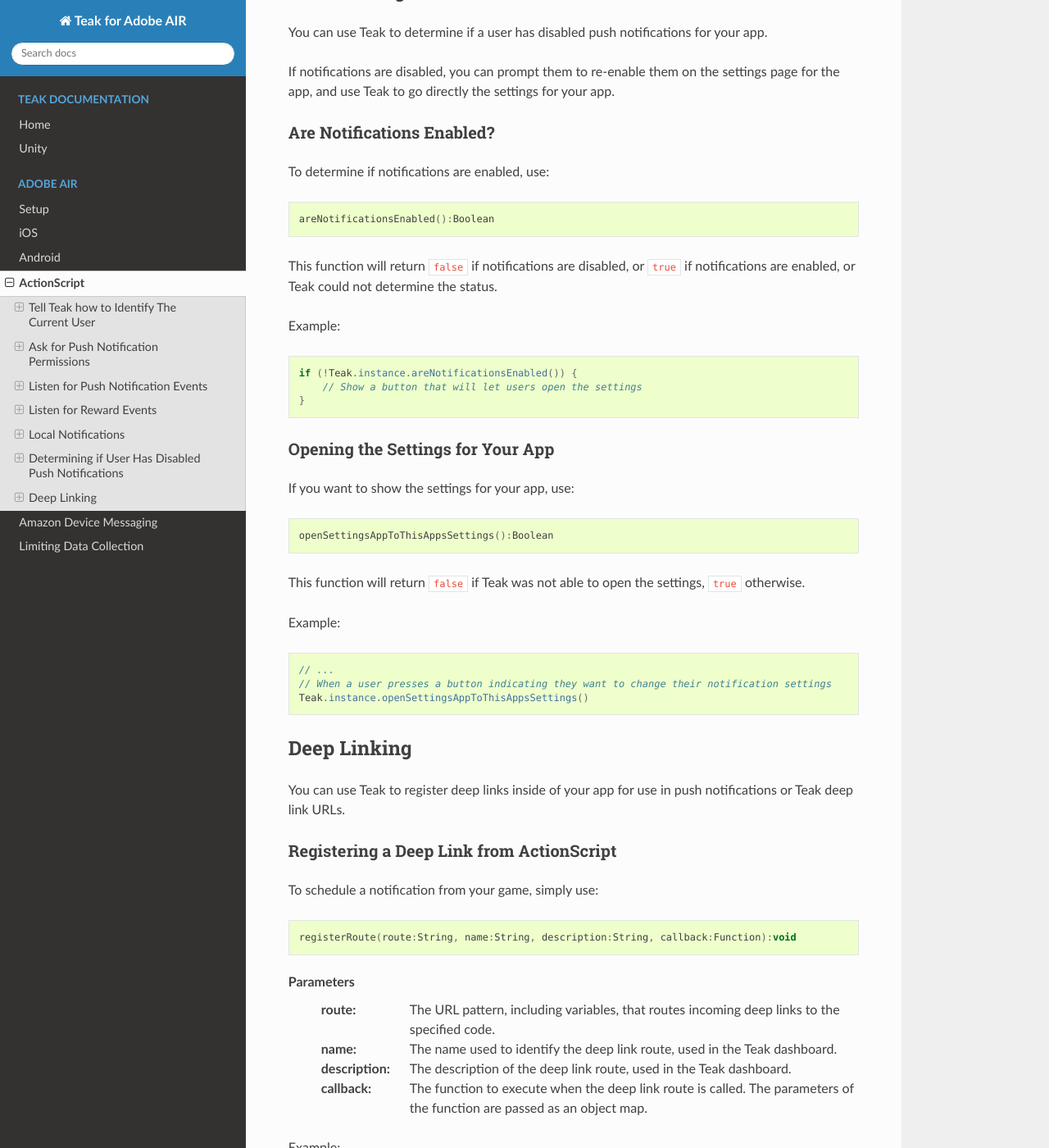
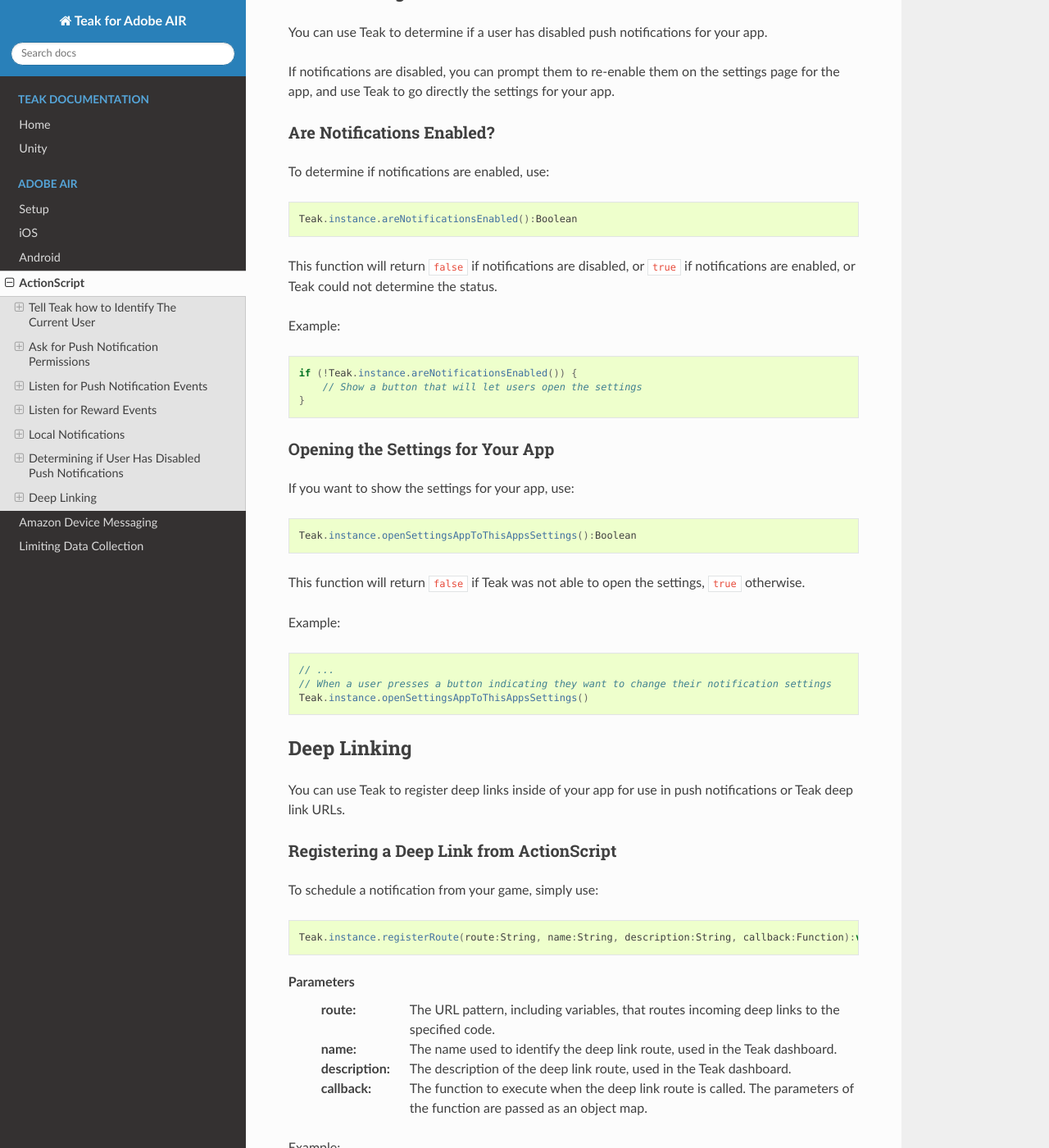
Before and after one commit to GoCarrot/teak-air, a Sphinx documentation site: the page built from docs/action-script.rst, in a window 1280 px wide and 1400 px high, scrolled down 5678 px. Shown: the whole window at 82% size. Built offline with Sphinx 7.4.7 and the Read the Docs theme 2.0.0, drawn with Linux system fonts in a browser that asks for light colours.

Commit message:
Add Teak.instance. onto these

```diff
--- a/docs/action-script.rst
+++ b/docs/action-script.rst
@@ -212,7 +212,7 @@
 ^^^^^^^^^^^^^^^^^^^^^^^^^^^
 To determine if notifications are enabled, use::
 
-    areNotificationsEnabled():Boolean
+    Teak.instance.areNotificationsEnabled():Boolean
 
 This function will return ``false`` if notifications are disabled, or ``true`` if notifications are enabled, or Teak could not determine the status.
 
@@ -226,7 +226,7 @@
 ^^^^^^^^^^^^^^^^^^^^^^^^^^^^^^^^^
 If you want to show the settings for your app, use::
 
-    openSettingsAppToThisAppsSettings():Boolean
+    Teak.instance.openSettingsAppToThisAppsSettings():Boolean
 
 This function will return ``false`` if Teak was not able to open the settings, ``true`` otherwise.
 
@@ -244,7 +244,7 @@
 ^^^^^^^^^^^^^^^^^^^^^^^^^^^^^^^^^^^^^^^^^
 To schedule a notification from your game, simply use::
 
-   registerRoute(route:String, name:String, description:String, callback:Function):void
+   Teak.instance.registerRoute(route:String, name:String, description:String, callback:Function):void
 
 Parameters
     :route: The URL pattern, including variables, that routes incoming deep links to the specified code.
```
